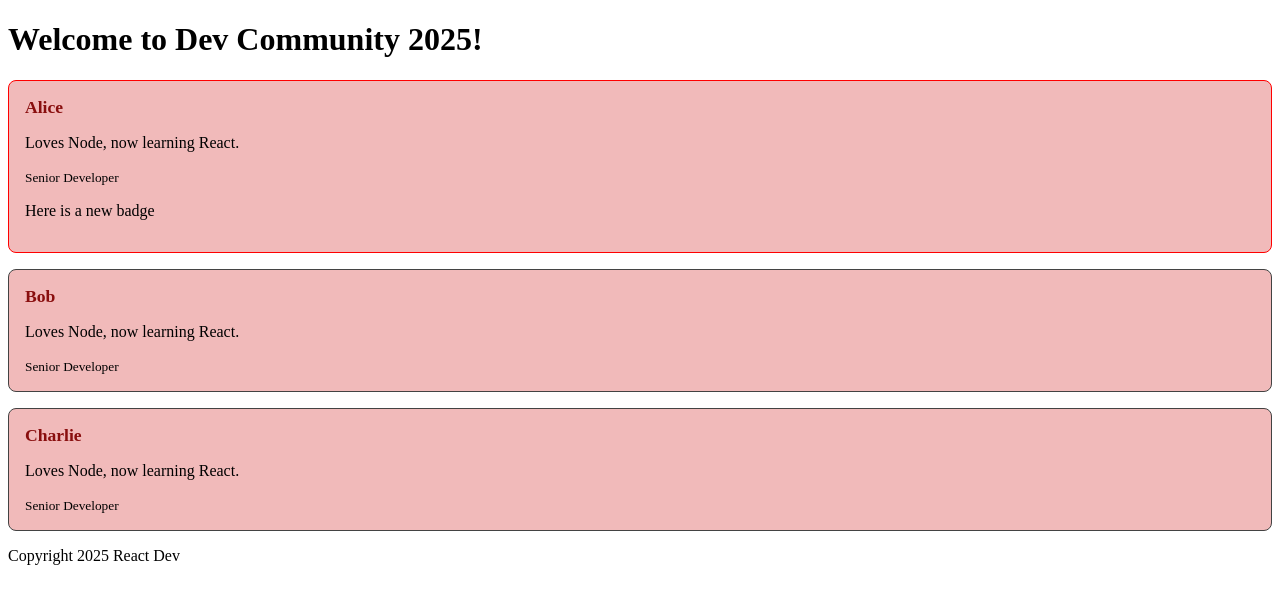
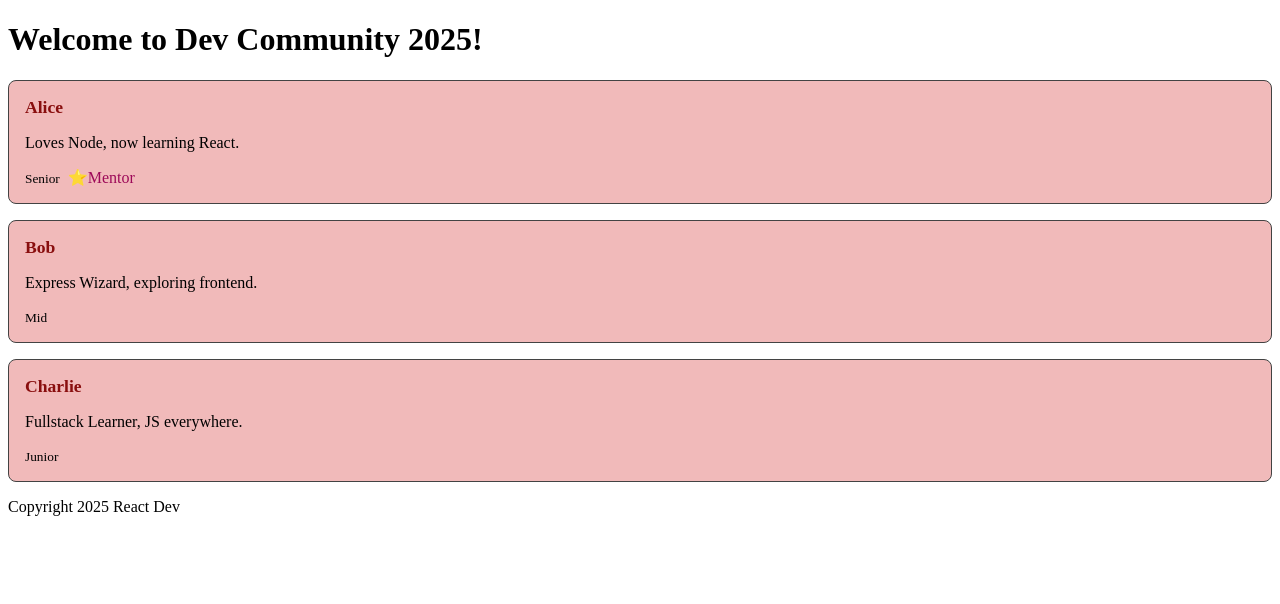
Before and after one commit to APaud3l/jun25-t2-intro-to-react, a React (Vite) app: page / in a window 1280 px wide. Shown: the top 604 px of the page. Built offline with nearby package versions, Linux system fonts and the light colour scheme.

Commit message:
feat: Added conditional rendering for isMetor key

```diff
--- a/src/App.jsx
+++ b/src/App.jsx
@@ -1,4 +1,4 @@
-import {DevCard, Name} from "./components/DevCard.jsx";
+import { DevCard, Name } from "./components/DevCard.jsx";
 import Footer from "./components/Footer.jsx";
 import Header from "./components/Header.jsx";
 
@@ -9,18 +9,21 @@ const devs = [
     name: "Alice",
     role: "Loves Node, now learning React.",
     seniority: "Senior",
+    isMentor: true,
   },
   {
     id: 2,
     name: "Bob",
     role: "Express Wizard, exploring frontend.",
     seniority: "Mid",
+    isMentor: false,
   },
   {
     id: 3,
     name: "Charlie",
     role: "Fullstack Learner, JS everywhere.",
     seniority: "Junior",
+    isMentor: false,
   },
 ];
 
@@ -30,18 +33,20 @@ function App() {
       <Header />
       <main>
         {/* Using Props */}
-        {/* {
+        {
         devs.map((dev) => (
           <DevCard
             key={dev.id}
             name={dev.name}
             role={dev.role}
             seniority={dev.seniority}
+            isMentor={dev.isMentor}
           />
         ))
-        } */}
+        }
 
-        <DevCard highlighted>
+        {/* Implementing props.children + props IDEA */}
+        {/* <DevCard highlighted>
           <Name>Alice</Name>
           <p>Loves Node, now learning React.</p>
           <small>Senior Developer</small>
@@ -56,7 +61,7 @@ function App() {
           <Name>Charlie</Name>
           <p>Loves Node, now learning React.</p>
           <small>Senior Developer</small>
-        </DevCard>
+        </DevCard> */}
       </main>
       <Footer />
     </>
--- a/src/components/DevCard.jsx
+++ b/src/components/DevCard.jsx
@@ -14,25 +14,33 @@ const Name = styled.h3`
     font-size: 1.1rem;
 `
 // Using props
-// export default function DevCard({name, role, seniority}) {
+export default function DevCard({name, role, seniority, isMentor}) {
+  // const name = "Alice";
+  return (
+    <Card>
+      <Name>{name}</Name>
+      <p>{role}</p>
+      <small>{seniority}</small>
+      {
+        // condition && <Something />
+        isMentor && (
+          <span style={{ margin: "0.5rem", color: "#9d0958ff" }}>
+            ⭐Mentor
+          </span>
+        )
+      }
+    </Card>
+  );
+}
+
+// Using the idea of props:children
+// function DevCard({ highlighted, children }) {
 //   // const name = "Alice";
 //   return (
-//     <Card>
-//       <Name>{name}</Name>
-//       <p>{role}</p>
-//       <small>{seniority}</small>
+//     <Card style={{ borderColor: highlighted ? '#ff0000ff' : '#434343' }}>
+//       {children}
 //     </Card>
 //   );
 // }
 
-// Using the idea of props:children
-function DevCard({ highlighted, children }) {
-  // const name = "Alice";
-  return (
-    <Card style={{ borderColor: highlighted ? '#ff0000ff' : '#434343' }}>
-      {children}
-    </Card>
-  );
-}
-
 export {DevCard, Name};
```
